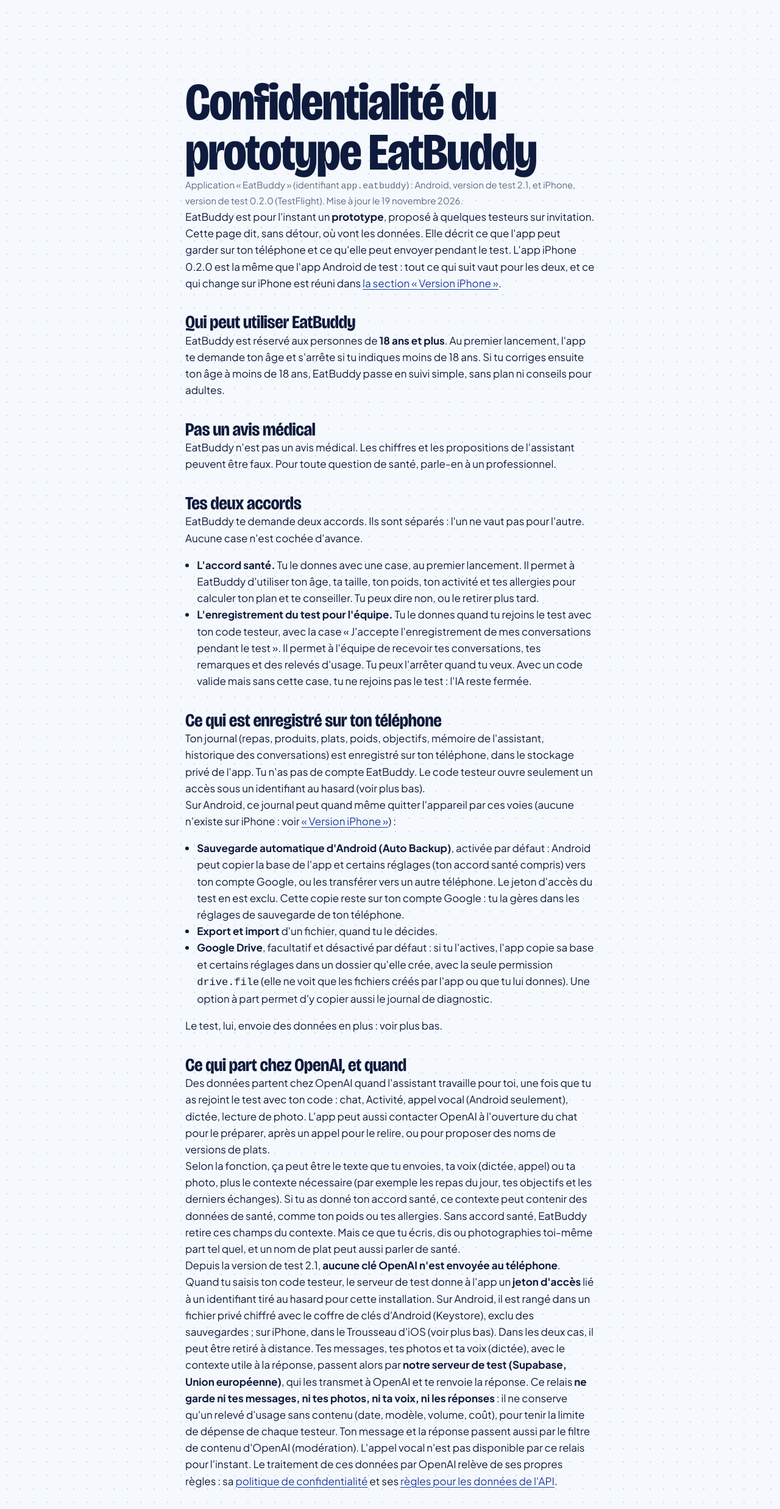
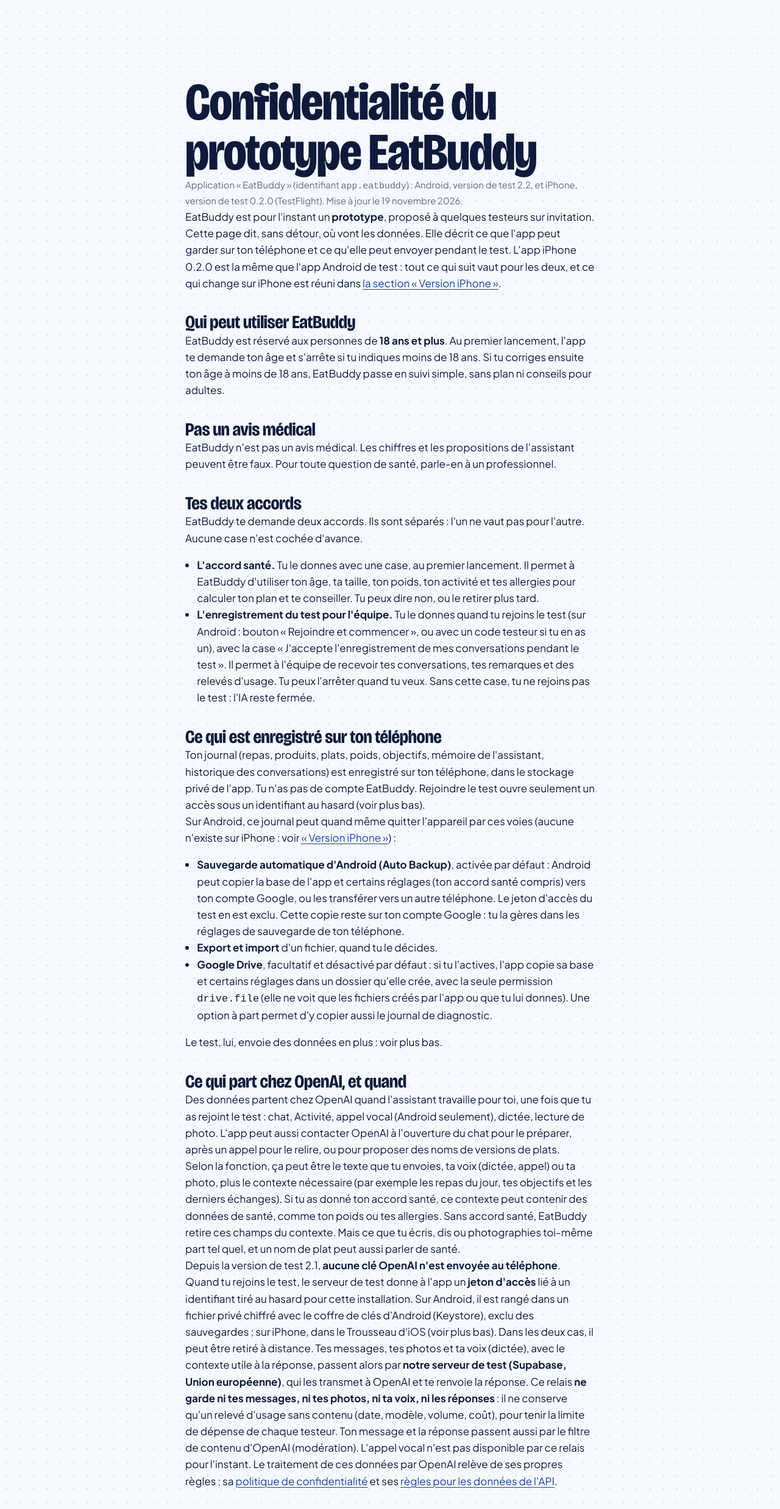
Before and after one commit to enzotrp974/enzotrp974.github.io, a plain HTML site: page trackly-android/fr/eatbuddy/confidentialite.html in a window 1280 px wide. Shown: the part 56-2530 px from the top of the page at 61% size. Drawn offline with Linux system fonts and the light colour scheme.

Commit message:
EatBuddy privacy (Android): test version 2.2, join without a code (optional first name)
Co-Authored-By: Claude Opus 5.5 <noreply@anthropic.com>

```diff
--- a/trackly-android/fr/eatbuddy/confidentialite.html
+++ b/trackly-android/fr/eatbuddy/confidentialite.html
@@ -33,7 +33,7 @@
 <main id="main">
 <section class="legal" aria-labelledby="t">
   <h1 id="t">Confidentialité du prototype EatBuddy</h1>
-  <p class="fine">Application « EatBuddy » (identifiant <code>app.eatbuddy</code>) : Android, version de test 2.1, et iPhone, version de test 0.2.0 (TestFlight). Mise à jour le 19 novembre 2026.</p>
+  <p class="fine">Application « EatBuddy » (identifiant <code>app.eatbuddy</code>) : Android, version de test 2.2, et iPhone, version de test 0.2.0 (TestFlight). Mise à jour le 19 novembre 2026.</p>
 
   <p>EatBuddy est pour l'instant un <strong>prototype</strong>, proposé à quelques testeurs sur invitation. Cette page dit, sans détour, où vont les données. Elle décrit ce que l'app peut garder sur ton téléphone et ce qu'elle peut envoyer pendant le test. L'app iPhone 0.2.0 est la même que l'app Android de test : tout ce qui suit vaut pour les deux, et ce qui change sur iPhone est réuni dans <a href="#iphone">la section « Version iPhone »</a>.</p>
 
@@ -47,11 +47,11 @@
   <p>EatBuddy te demande deux accords. Ils sont séparés : l'un ne vaut pas pour l'autre. Aucune case n'est cochée d'avance.</p>
   <ul>
     <li><strong>L'accord santé.</strong> Tu le donnes avec une case, au premier lancement. Il permet à EatBuddy d'utiliser ton âge, ta taille, ton poids, ton activité et tes allergies pour calculer ton plan et te conseiller. Tu peux dire non, ou le retirer plus tard.</li>
-    <li><strong>L'enregistrement du test pour l'équipe.</strong> Tu le donnes quand tu rejoins le test avec ton code testeur, avec la case « J'accepte l'enregistrement de mes conversations pendant le test ». Il permet à l'équipe de recevoir tes conversations, tes remarques et des relevés d'usage. Tu peux l'arrêter quand tu veux. Avec un code valide mais sans cette case, tu ne rejoins pas le test : l'IA reste fermée.</li>
+    <li><strong>L'enregistrement du test pour l'équipe.</strong> Tu le donnes quand tu rejoins le test (sur Android : bouton « Rejoindre et commencer », ou avec un code testeur si tu en as un), avec la case « J'accepte l'enregistrement de mes conversations pendant le test ». Il permet à l'équipe de recevoir tes conversations, tes remarques et des relevés d'usage. Tu peux l'arrêter quand tu veux. Sans cette case, tu ne rejoins pas le test : l'IA reste fermée.</li>
   </ul>
 
   <h2>Ce qui est enregistré sur ton téléphone</h2>
-  <p>Ton journal (repas, produits, plats, poids, objectifs, mémoire de l'assistant, historique des conversations) est enregistré sur ton téléphone, dans le stockage privé de l'app. Tu n'as pas de compte EatBuddy. Le code testeur ouvre seulement un accès sous un identifiant au hasard (voir plus bas).</p>
+  <p>Ton journal (repas, produits, plats, poids, objectifs, mémoire de l'assistant, historique des conversations) est enregistré sur ton téléphone, dans le stockage privé de l'app. Tu n'as pas de compte EatBuddy. Rejoindre le test ouvre seulement un accès sous un identifiant au hasard (voir plus bas).</p>
   <p>Sur Android, ce journal peut quand même quitter l'appareil par ces voies (aucune n'existe sur iPhone : voir <a href="#iphone">« Version iPhone »</a>) :</p>
   <ul>
     <li><strong>Sauvegarde automatique d'Android (Auto Backup)</strong>, activée par défaut : Android peut copier la base de l'app et certains réglages (ton accord santé compris) vers ton compte Google, ou les transférer vers un autre téléphone. Le jeton d'accès du test en est exclu. Cette copie reste sur ton compte Google : tu la gères dans les réglages de sauvegarde de ton téléphone.</li>
@@ -61,24 +61,24 @@
   <p>Le test, lui, envoie des données en plus : voir plus bas.</p>
 
   <h2>Ce qui part chez OpenAI, et quand</h2>
-  <p>Des données partent chez OpenAI quand l'assistant travaille pour toi, une fois que tu as rejoint le test avec ton code : chat, Activité, appel vocal (Android seulement), dictée, lecture de photo. L'app peut aussi contacter OpenAI à l'ouverture du chat pour le préparer, après un appel pour le relire, ou pour proposer des noms de versions de plats.</p>
+  <p>Des données partent chez OpenAI quand l'assistant travaille pour toi, une fois que tu as rejoint le test : chat, Activité, appel vocal (Android seulement), dictée, lecture de photo. L'app peut aussi contacter OpenAI à l'ouverture du chat pour le préparer, après un appel pour le relire, ou pour proposer des noms de versions de plats.</p>
   <p>Selon la fonction, ça peut être le texte que tu envoies, ta voix (dictée, appel) ou ta photo, plus le contexte nécessaire (par exemple les repas du jour, tes objectifs et les derniers échanges). Si tu as donné ton accord santé, ce contexte peut contenir des données de santé, comme ton poids ou tes allergies. Sans accord santé, EatBuddy retire ces champs du contexte. Mais ce que tu écris, dis ou photographies toi-même part tel quel, et un nom de plat peut aussi parler de santé.</p>
-  <p>Depuis la version de test 2.1, <strong>aucune clé OpenAI n'est envoyée au téléphone</strong>. Quand tu saisis ton code testeur, le serveur de test donne à l'app un <strong>jeton d'accès</strong> lié à un identifiant tiré au hasard pour cette installation. Sur Android, il est rangé dans un fichier privé chiffré avec le coffre de clés d'Android (Keystore), exclu des sauvegardes ; sur iPhone, dans le Trousseau d'iOS (voir plus bas). Dans les deux cas, il peut être retiré à distance. Tes messages, tes photos et ta voix (dictée), avec le contexte utile à la réponse, passent alors par <strong>notre serveur de test (Supabase, Union européenne)</strong>, qui les transmet à OpenAI et te renvoie la réponse. Ce relais <strong>ne garde ni tes messages, ni tes photos, ni ta voix, ni les réponses</strong> : il ne conserve qu'un relevé d'usage sans contenu (date, modèle, volume, coût), pour tenir la limite de dépense de chaque testeur. Ton message et la réponse passent aussi par le filtre de contenu d'OpenAI (modération). L'appel vocal n'est pas disponible par ce relais pour l'instant. Le traitement de ces données par OpenAI relève de ses propres règles : sa <a href="https://openai.com/policies/privacy-policy/">politique de confidentialité</a> et ses <a href="https://developers.openai.com/api/docs/guides/your-data">règles pour les données de l'API</a>.</p>
+  <p>Depuis la version de test 2.1, <strong>aucune clé OpenAI n'est envoyée au téléphone</strong>. Quand tu rejoins le test, le serveur de test donne à l'app un <strong>jeton d'accès</strong> lié à un identifiant tiré au hasard pour cette installation. Sur Android, il est rangé dans un fichier privé chiffré avec le coffre de clés d'Android (Keystore), exclu des sauvegardes ; sur iPhone, dans le Trousseau d'iOS (voir plus bas). Dans les deux cas, il peut être retiré à distance. Tes messages, tes photos et ta voix (dictée), avec le contexte utile à la réponse, passent alors par <strong>notre serveur de test (Supabase, Union européenne)</strong>, qui les transmet à OpenAI et te renvoie la réponse. Ce relais <strong>ne garde ni tes messages, ni tes photos, ni ta voix, ni les réponses</strong> : il ne conserve qu'un relevé d'usage sans contenu (date, modèle, volume, coût), pour tenir la limite de dépense de chaque testeur. Ton message et la réponse passent aussi par le filtre de contenu d'OpenAI (modération). L'appel vocal n'est pas disponible par ce relais pour l'instant. Le traitement de ces données par OpenAI relève de ses propres règles : sa <a href="https://openai.com/policies/privacy-policy/">politique de confidentialité</a> et ses <a href="https://developers.openai.com/api/docs/guides/your-data">règles pour les données de l'API</a>.</p>
 
   <h2>Ce qui est enregistré sur le serveur de test</h2>
-  <p>Participer au test, c'est accepter qu'EatBuddy enregistre la façon dont tu l'utilises, pour trouver les problèmes et améliorer l'app. Tu l'acceptes avec la case de l'enregistrement, au moment où tu rejoins le test. L'envoi de tes conversations commence à ce moment-là : ce qui a été écrit avant n'est pas envoyé. Avant, le serveur reçoit seulement ton code et un identifiant d'installation, pour vérifier le code. Voici ce qui est envoyé au serveur de test :</p>
+  <p>Participer au test, c'est accepter qu'EatBuddy enregistre la façon dont tu l'utilises, pour trouver les problèmes et améliorer l'app. Tu l'acceptes avec la case de l'enregistrement, au moment où tu rejoins le test. L'envoi de tes conversations commence à ce moment-là : ce qui a été écrit avant n'est pas envoyé. Pour t'inscrire, le serveur reçoit seulement un identifiant d'installation tiré au hasard, ton prénom si tu choisis de l'écrire (il sert à l'équipe à savoir qui écrit, et tu peux laisser le champ vide), et ton code si tu en utilises un. Voici ce qui est envoyé au serveur de test :</p>
   <ul>
     <li><strong>Tes conversations</strong> avec l'assistant (chat, Activité, appel vocal) : ce qui est dit, les actions de l'assistant et leurs résultats, les cartes affichées et tes gestes, les erreurs, le modèle utilisé, les délais et le coût. L'envoi est prévu une fois par jour et reprend si le réseau manque. Après un appel, des mesures sans texte (durée, délais) peuvent aussi partir.</li>
     <li><strong>Tes remarques</strong> envoyées avec le bouton « Remarque » ou « Signaler un problème » : l'app les envoie dès que possible, avec l'écran concerné, la version de l'app et, quand il peut être joint, un extrait de l'échange. Si l'envoi échoue, elle réessaie plus tard.</li>
     <li><strong>Des relevés d'usage</strong> (testeur, fonction, modèle, volume), sans contenu, pour calculer le coût de chaque testeur.</li>
   </ul>
   <p><strong>Jamais enregistrés sur ce serveur : tes photos et ton jeton d'accès.</strong> Comme tes conversations peuvent mentionner ton poids, ton âge ou tes allergies, elles peuvent contenir des données de santé.</p>
-  <p>Tout est lié à un identifiant tiré au hasard, pas à ton nom. Si tu écris ton nom dans un message ou une remarque, ce texte part avec le reste.</p>
+  <p>Tout est lié à un identifiant tiré au hasard, accompagné du prénom que tu as écrit en rejoignant le test, si tu en as écrit un. Si tu écris ton nom dans un message ou une remarque, ce texte part avec le reste.</p>
   <p>Tu peux arrêter l'enregistrement à tout moment. Les nouveaux envois s'arrêtent ; ce qui est déjà parti reste sur le serveur jusqu'à son effacement. Tes échanges avec EatBuddy continuent. Si tu reprends l'enregistrement, seul ce qui est écrit après la reprise part.</p>
   <p>Le serveur de test est hébergé chez Supabase, dans l'Union européenne. Les conversations sont conservées pendant le test et <strong>effacées au plus tard 90 jours après sa fin</strong> : une purge passe chaque jour. Tu peux demander leur effacement à tout moment, ou quitter le test (voir « Tes droits »).</p>
 
   <h2>Le mode sans IA</h2>
-  <p>Sans code testeur, EatBuddy reste en mode manuel : tu notes tes repas toi-même, et rien n'est envoyé à OpenAI ni à l'équipe du test. Avec un code, quand tu ajoutes un repas « sans IA », rien n'est envoyé à OpenAI non plus. Les sauvegardes d'Android et de Drive suivent tes réglages, comme plus haut.</p>
+  <p>Si tu continues sans rejoindre le test, EatBuddy reste en mode manuel : tu notes tes repas toi-même, et rien n'est envoyé à OpenAI ni à l'équipe du test. Une fois dans le test, quand tu ajoutes un repas « sans IA », rien n'est envoyé à OpenAI non plus. Les sauvegardes d'Android et de Drive suivent tes réglages, comme plus haut.</p>
 
   <h2 id="iphone">Version iPhone (0.2.0, test privé)</h2>
   <p>L'app iPhone est la même que l'app Android de test : mêmes écrans, mêmes deux accords, mêmes traitements. Tout ce que cette page dit de l'âge, de l'avis médical, du journal sur ton téléphone, de ce qui part chez OpenAI, de ce qui est enregistré sur le serveur de test, du mode sans IA, des données de santé et de tes droits vaut donc aussi pour l'iPhone. Voici ce qui change.</p>
```
